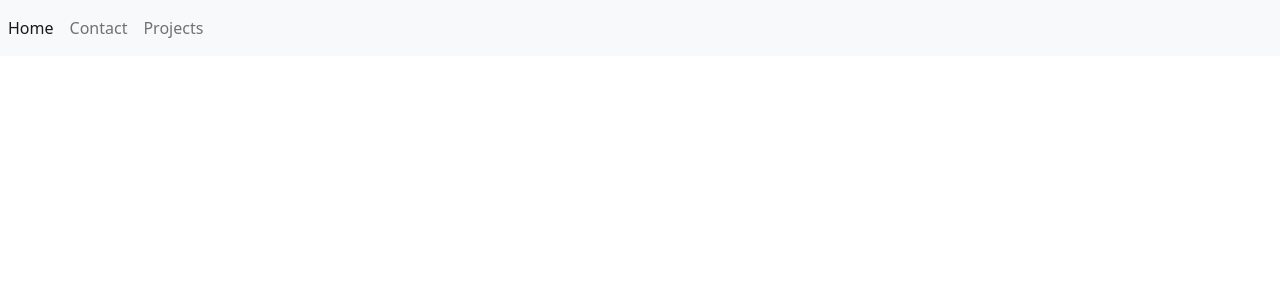
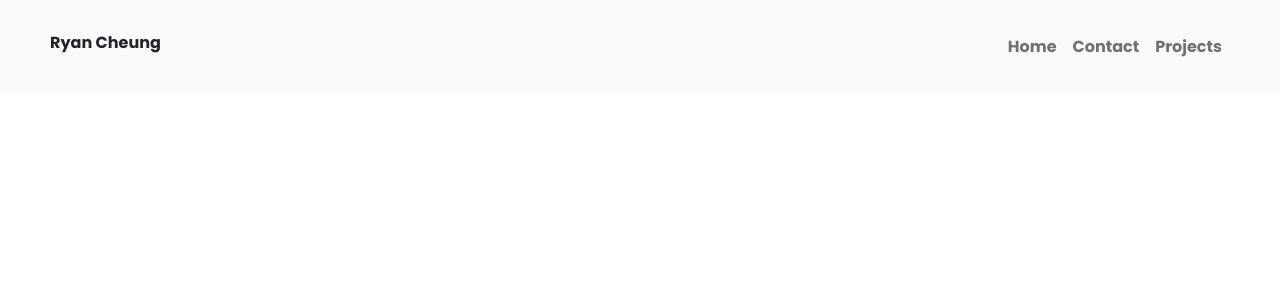
Before and after one commit to rbcheung/Portfolio-Made-With-React, a React (Create React App) app: page / in a window 1280 px wide. Shown: the top 300 px of the page. Built offline with nearby package versions, Linux system fonts and the light colour scheme.

Commit message:
simple nav component created

```diff
--- a/public/index.html
+++ b/public/index.html
@@ -1,10 +1,15 @@
 <!DOCTYPE html>
 <html lang="en">
   <head>
+    <link rel="preconnect" href="https://fonts.googleapis.com" />
+    <link rel="preconnect" href="https://fonts.gstatic.com" crossorigin />
+    <link
+      href="https://fonts.googleapis.com/css2?family=Bangers&family=Poppins:wght@700&display=swap"
+      rel="stylesheet"
+    />
     <title>React App</title>
   </head>
   <body>
-    <noscript>You need to enable JavaScript to run this app.</noscript>
     <div id="root"></div>
   </body>
 </html>
--- a/src/components/NavBar.js
+++ b/src/components/NavBar.js
@@ -7,8 +7,9 @@
     <span className="navbar-toggler-icon"></span>
   </button>
   <div className="collapse navbar-collapse" id="navbarNavAltMarkup">
+    <h2 className = "nav-name">Ryan Cheung</h2>
     <div className="navbar-nav">
-      <a className="nav-item nav-link active" href="#">Home</a>
+      <a className="nav-item nav-link" href="#">Home</a>
       <a className="nav-item nav-link" href="#">Contact</a>
       <a className="nav-item nav-link" href="#">Projects</a>
     </div>
--- a/src/css/App.css
+++ b/src/css/App.css
@@ -1,3 +1,17 @@
 .App {
   text-align: center;
 }
+.navbar-nav {
+  margin-left: auto;
+  margin-right: 50px;
+  font-family: 'Poppins', sans-serif;
+}
+.nav-name {
+  margin-right: auto;
+  padding-top: 25px;
+  padding-bottom: 25px;
+  padding-left: 50px;
+  padding-right: 50px;
+  font-family: 'Poppins', sans-serif;
+  font-size: 16px;
+}
```
